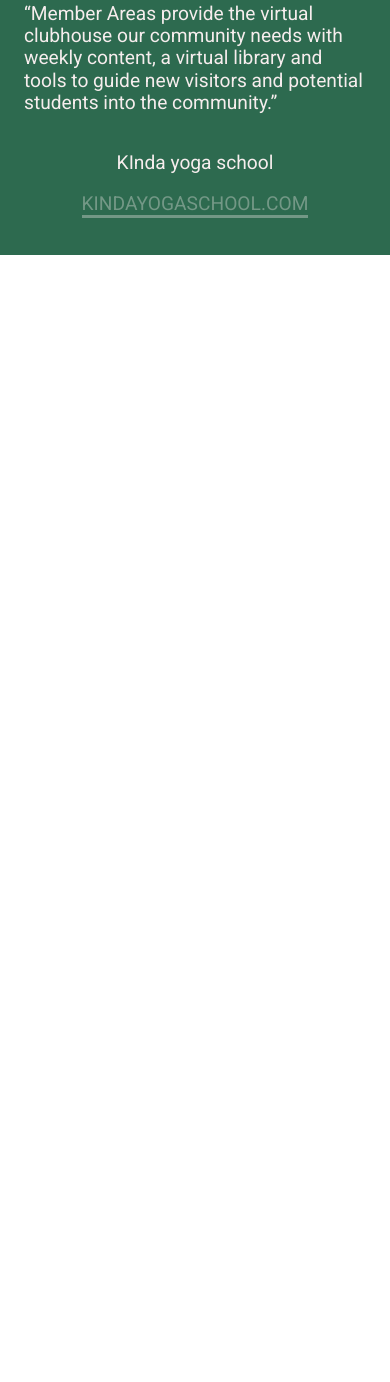
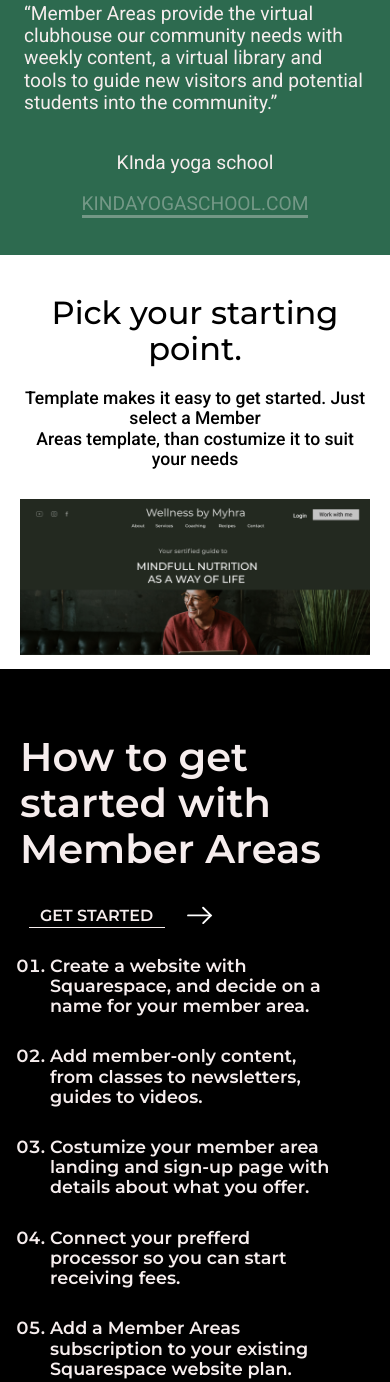
Before and after one commit to Alexandria-dr/squarespace, a plain HTML site: page index.html in a window 390 px wide. Shown: the part 4721-6103 px from the top of the page. Before the commit the page ends 4976 px from the top, so only its background shows below. Drawn offline with nearby package versions, Linux system fonts and the light colour scheme; a web font is replaced by a local one.

Commit message:
+section

```diff
--- a/css/_max-width768.scss
+++ b/css/_max-width768.scss
@@ -84,6 +84,7 @@
   .item__card {
     img {
       max-width: 300px;
+      height: 100%;
     }
   }
   .card__container {
@@ -180,4 +181,36 @@
   .yoga {
     text-align: center;
   }
+
+  // startPoint
+
+  .startPoint__container {
+    padding: 10px 20px;
+  }
+  .startPoint_title {
+    margin: 20px 0;
+    h2 {
+      font-size: 2rem;
+    }
+    p {
+      font-size: 1.1rem;
+      width: 100%;
+    }
+  }
+
+  //how
+  .howStart__container {
+    flex-direction: column;
+    padding: 30px 20px;
+  }
+  .howStart__title {
+    h2 {
+      font-size: 2.5rem;
+      width: 100%;
+      margin: 35px 0;
+    }
+    a {
+      margin-left: 20px;
+    }
+  }
 }
--- a/css/style.scss
+++ b/css/style.scss
@@ -50,7 +50,11 @@ a {
   img {
     margin-right: 25px;
     z-index: 5;
+
+    width: 100%;
+    height: 100%;
   }
+
   a {
     font-family: $montserrat;
     font-weight: 700;
@@ -309,6 +313,7 @@ h3 {
   font-family: $monda;
   img {
     max-height: 250px;
+    width: 100%;
   }
 }
 .btn-green {
@@ -437,7 +442,8 @@ input[type="radio"]:checked + label {
   p {
     margin: 15px 0;
   }
-  a {
+}
+.underline {
   margin-top: 20px;
   &::before {
     position: absolute;
@@ -452,7 +458,6 @@ input[type="radio"]:checked + label {
   &:hover {
     &::before {
       background-color: $green;
-      }
     }
   }
 }
@@ -627,4 +632,78 @@ h2 {
     }
   }
 }
+
+.startPoint__container {
+  padding: 30px 50px;
+  img {
+    width: 100%;
+    height: 100%;
+  }
+}
+.startPoint_title {
+  display: flex;
+  flex-direction: column;
+  align-items: center;
+  text-align: center;
+  margin: 30px 0;
+  h2 {
+    font-family: $montserrat;
+    font-weight: 500;
+    font-size: 2.5rem;
+  }
+  p {
+    font-family: $roboto;
+    font-weight: 500;
+    width: 50%;
+    font-size: 1.2rem;
+  }
+}
+// getStart
+ol {
+  list-style-type: decimal-leading-zero;
+  padding: 0;
+  li {
+    margin: 30px;
+    font-size: 1.1rem;
+  }
+}
+.howStart {
+  background-color: black;
+  * {
+    color: $white;
+    font-family: $montserrat;
+    font-weight: 600;
+  }
+}
+.howStart__container {
+  padding: 40px 130px;
+  display: flex;
+}
+.howStart__title {
+  h2 {
+    font-size: 2.5rem;
+    width: 70%;
+    margin: 35px 0;
+  }
+  a {
+    position: relative;
+    &::after {
+      position: absolute;
+      content: "";
+      background-image: url(../img/arrow.svg);
+      background-repeat: no-repeat;
+      top: 0;
+      right: -80%;
+      width: 50%;
+      height: 100%;
+      transition: all 0.3s ease;
+    }
+    &:hover {
+      &::after {
+        background-image: url(../img/arrow-green.svg);
+        right: -55%;
+      }
+    }
+  }
+}
 @import "max-width768";
--- a/index.html
+++ b/index.html
@@ -9,10 +9,7 @@
       href="https://unpkg.com/swiper/swiper-bundle.min.css"
     />
     <link rel="stylesheet" href="./css/style.css" />
-    <link
-      rel="stylesheet"
-      href="https://cdnjs.cloudflare.com/ajax/libs/font-awesome/5.15.1/css/all.min.css"
-    />
+
     <link
       rel="apple-touch-icon"
       sizes="180x180"
@@ -31,6 +28,10 @@
       href="./favicon/favicon-16x16.png"
     />
     <link rel="manifest" href="./favicon/site.webmanifest" />
+    <link
+      rel="stylesheet"
+      href="https://cdnjs.cloudflare.com/ajax/libs/font-awesome/5.15.1/css/all.min.css"
+    />
     <title>Squarespace</title>
   </head>
   <body>
@@ -192,7 +193,7 @@
           <p class="p-center">
             Member Areas give you the power to educate and inspire your audience
           </p>
-          <a href="#">Watch the video</a>
+          <a href="#" class="underline">Watch the video</a>
         </div>
       </section>
       <section class="features">
@@ -249,9 +250,9 @@
                         alt="features5"
                       />
                       <img
-                        class="swiper-slide"
-                        src="./img/features1.webp"
-                        alt="features1"
+                      src="./img/features1.webp"
+                      alt="features1"
+                      class="swiper-slide swiper-lazy"
                       />
                     </div>
 
@@ -271,10 +272,35 @@
               </div>
             </div>
             <div class="yoga">
-
               <p>KInda yoga school</p>
               <p><a class="site" href="#">KIndayogaschool.com</a></p>
             </div>
+          </div>
+        </div>
+      </section>
+      <section class="startPoint">
+        <div class="startPoint__container">
+          <div class="startPoint_title">
+            <h2>Pick your starting point.</h2>
+            <p class="p-center">Template makes it easy to get started. Just select a Member <br> Areas template, than costumize it to suit your needs</p>
+          </div>
+          <img src="./img/block4.webp" alt="Wellness by Myhra">
+        </div>
+      </section>
+      <section class="howStart">
+        <div class="howStart__container">
+          <div class="howStart__title">
+            <h2>How to get started with Member Areas</h2>
+              <a href="#" class="underline">Get started</a>
+          </div>
+          <div class="howStart__list">
+            <ol type="01">
+              <li>Create a website with Squarespace, and decide on a name for your member area.</li>
+              <li>Add member-only content, from classes to newsletters, guides to videos.</li>
+              <li>Costumize your member area landing and sign-up page with details about what you offer.</li>
+              <li>Connect your prefferd processor so you can start receiving fees.</li>
+              <li>Add a Member Areas subscription to your existing Squarespace website plan.</li>
+              </ol>
           </div>
         </div>
       </section>
--- a/js/script.js
+++ b/js/script.js
@@ -20,6 +20,8 @@ closeButton.addEventListener('click', e => {
 const swiper = new Swiper('.swiper-container', {
     slidesPerView: 1,
     autoHeight: true,
+    preloadImages: false,
+    lazy: true,
     pagination: {
       el: '.swiper-pagination',
       type: "fraction",
```
Also changed, not shown: css/style.css, img/arrow-green.svg (added), img/arrow.svg (added), img/block4.webp (added), 1 other file. Lines whose indentation alone changed are shown as unchanged.
